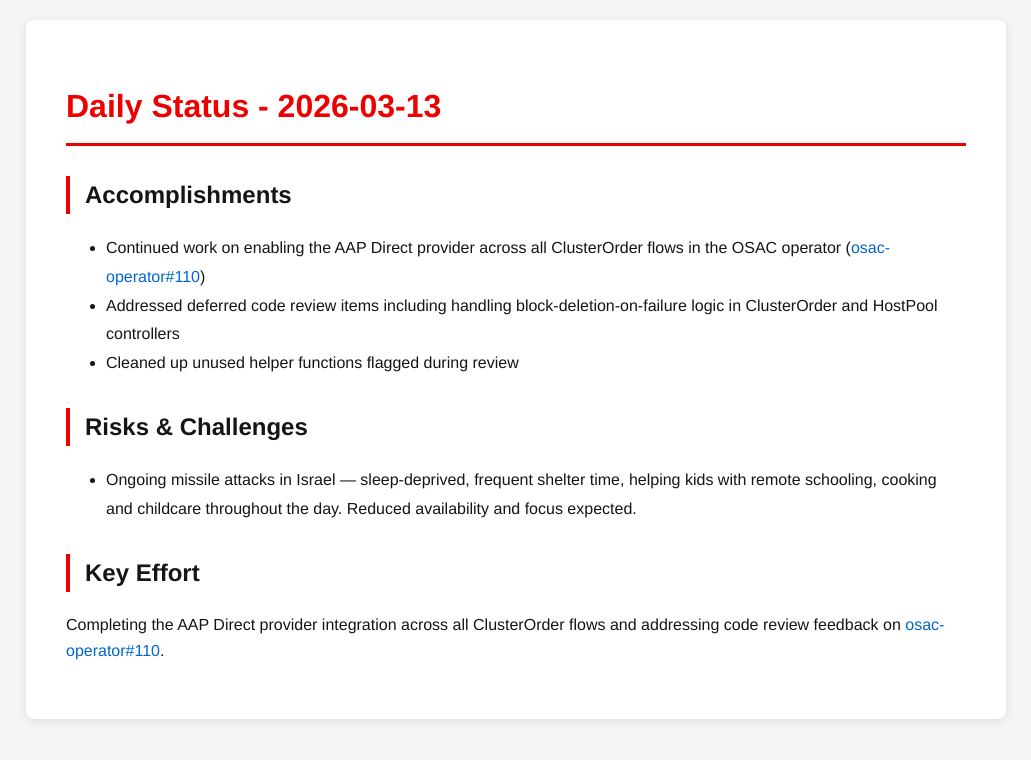
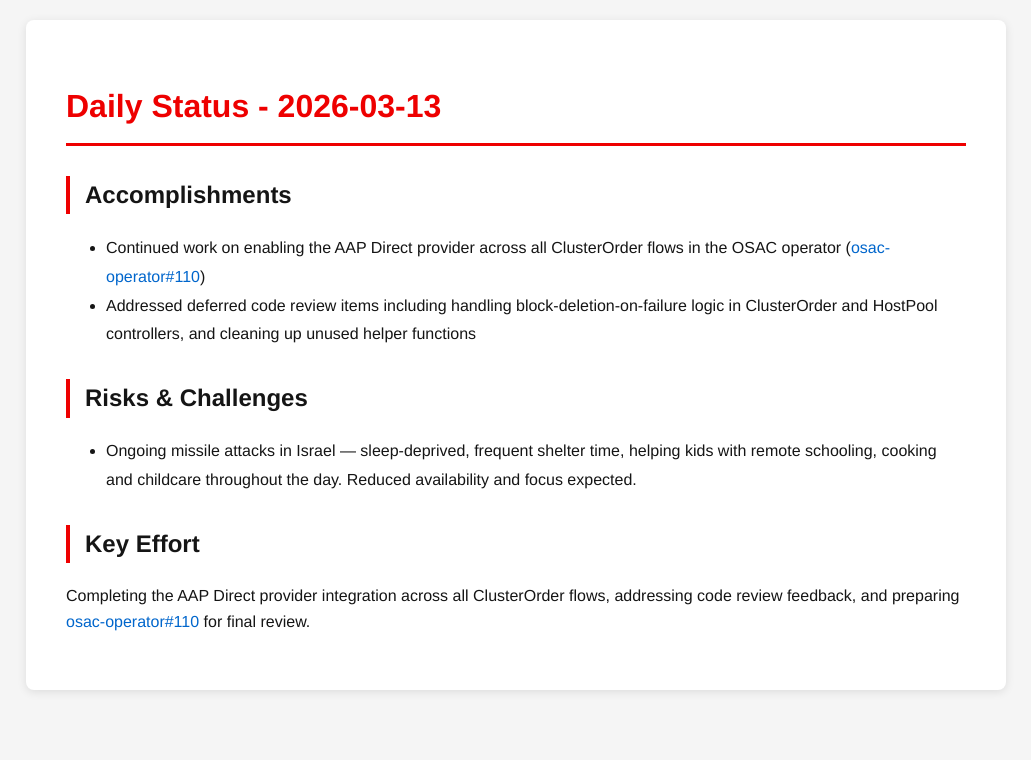
Before and after one commit to tzvatot/daily-status, a Jekyll site: the page built from 2026-03-13.md, in a window 1280 px wide. Shown: the top 760 px of the page, without its empty margins (124-1155 px from the left). Built offline with Jekyll 4.4.1, drawn with Linux system fonts in a browser that asks for light colours.

Commit message:
Daily status update - 2026-03-13

```diff
--- a/2026-03-13.md
+++ b/2026-03-13.md
@@ -8,11 +8,10 @@
 
 ## Accomplishments
 - Continued work on enabling the AAP Direct provider across all ClusterOrder flows in the OSAC operator ([osac-operator#110](https://github.com/osac-project/osac-operator/pull/110))
-- Addressed deferred code review items including handling block-deletion-on-failure logic in ClusterOrder and HostPool controllers
-- Cleaned up unused helper functions flagged during review
+- Addressed deferred code review items including handling block-deletion-on-failure logic in ClusterOrder and HostPool controllers, and cleaning up unused helper functions
 
 ## Risks & Challenges
 - Ongoing missile attacks in Israel — sleep-deprived, frequent shelter time, helping kids with remote schooling, cooking and childcare throughout the day. Reduced availability and focus expected.
 
 ## Key Effort
-Completing the AAP Direct provider integration across all ClusterOrder flows and addressing code review feedback on [osac-operator#110](https://github.com/osac-project/osac-operator/pull/110).
+Completing the AAP Direct provider integration across all ClusterOrder flows, addressing code review feedback, and preparing [osac-operator#110](https://github.com/osac-project/osac-operator/pull/110) for final review.
```
